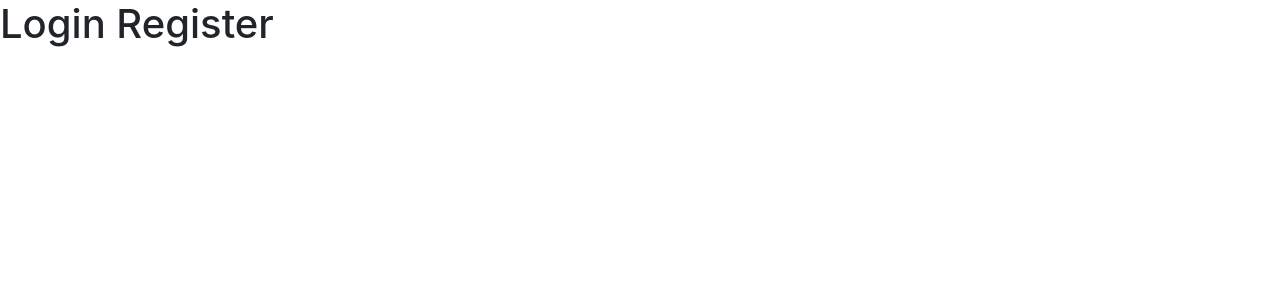
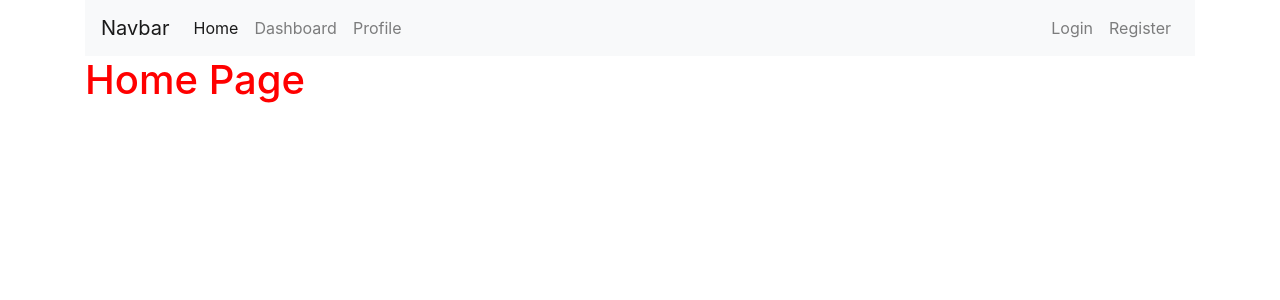
Before and after one commit to ezemgaray/login-register-react, a React (Create React App) app: page / in a window 1280 px wide. Shown: the top 300 px of the page. Built offline with nearby package versions, Linux system fonts and the light colour scheme.

Commit message:
Refactor App - Add Router

```diff
--- a/src/App.js
+++ b/src/App.js
@@ -1,10 +1,28 @@
+import { Provider } from 'react-redux'
+import store        from './redux/store'
+import {
+  BrowserRouter as Router,
+  Route, Switch
+} from 'react-router-dom'
+import {
+  PrivateRoute,
+  HomePage,
+  Login,
+  Private
+} from './pages'
 
-function App() {
+
+export default function App() {
   return (
-    <div>
-      <h1>Login Register</h1>
-    </div>
+    <Provider store={store}>
+      <Router>
+        <Switch>
+          <Route exact path="/" component={HomePage} />
+          <Route path="/login" component={Login} />
+          <PrivateRoute path="/dashboard" component={Private} />
+          <Route path="*" component={ () =>  'Page not found - 404' } />
+       </Switch>
+      </Router>
+    </Provider>
   );
 }
-
-export default App;
```
